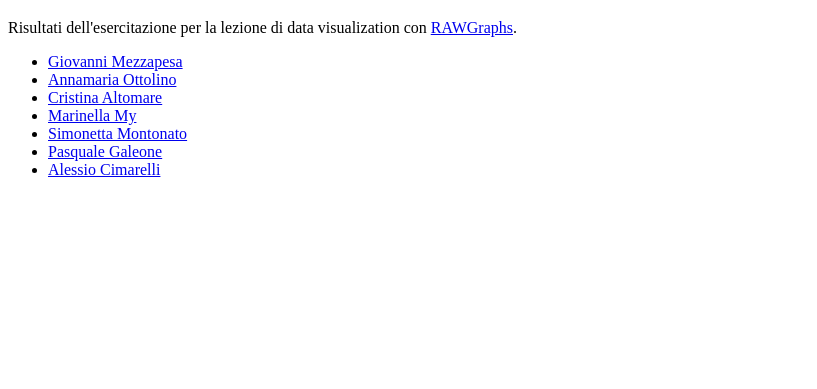
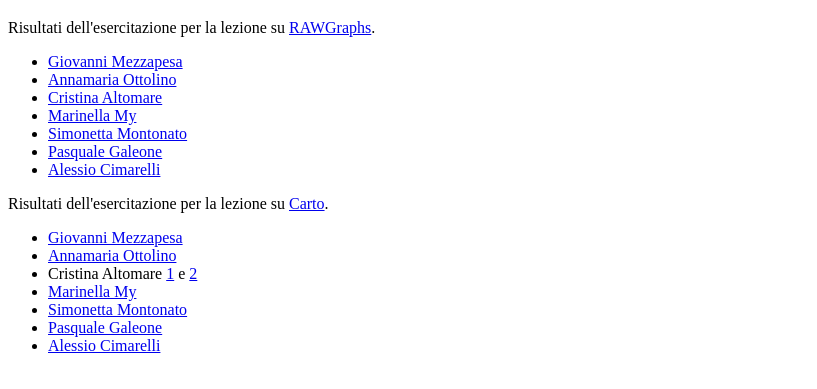
Before and after one commit to jenkin/master-data-science-bari-20171028, a plain HTML site: page index.html in a window 1280 px wide. Shown: the part 61-450 px from the top of the page, without its empty margins (0-817 px from the left). Drawn offline with Linux system fonts and the light colour scheme.

Commit message:
Update index.html

```diff
--- a/index.html
+++ b/index.html
@@ -5,7 +5,7 @@
 </head>
 <body>
   <h1>Master Data Science Bari 20171028 | Data visualization</h1>
-  <p>Risultati dell'esercitazione per la lezione di data visualization con <a href="http://rawgraphs.io/" target="_blank">RAWGraphs</a>.</p>
+  <p>Risultati dell'esercitazione per la lezione su <a href="http://rawgraphs.io/" target="_blank">RAWGraphs</a>.</p>
   <ul>
     <li><a href="giovanni-mezzapesa/film-dell-anno.html">Giovanni Mezzapesa</a></li>
     <li><a href="annamaria-ottolino/investimenti-richiesti-provincia-settore.html">Annamaria Ottolino</a></li>
@@ -15,5 +15,15 @@
     <li><a href="pasquale-galeone/Movimento%20turistico%20alberghiero%20ad%20Alberobello%20nel%202016.html">Pasquale Galeone</a></li>
     <li><a href="alessio-cimarelli/Voti%20del%20Referendum%20del%204%20Dicembre%202016.html">Alessio Cimarelli</a></li>
   </ul>
+  <p>Risultati dell'esercitazione per la lezione su <a href="http://carto.com/" target="_blank">Carto</a>.</p>
+  <ul>
+    <li><a href="https://giovanni-mezzapesa.carto.com/builder/74a6eae6-4ad9-4ca7-86be-79e8d48de755/embed">Giovanni Mezzapesa</a></li>
+    <li><a href="https://trottolina91.carto.com/builder/6bbc2969-516d-4c75-a0fe-4688c9ff5d1e/embed">Annamaria Ottolino</a></li>
+    <li>Cristina Altomare <a href="https://cristinaaltomare.carto.com/builder/8e21bbf1-5e33-4b18-adae-04f970deec90/embed">1</a> e <a href="https://cristinaaltomare.carto.com/builder/023835f7-2cb3-41b6-b567-dd7d9a05f88a/embed">2</a></li>
+    <li><a href="https://marinella.carto.com/builder/65427f10-6bf4-4096-b699-3fe92bcb9966/embed">Marinella My</a></li>
+    <li><a href="https://simonetta.carto.com/builder/16e7b8b8-809e-4485-9a58-88043b0d7b4d/embed">Simonetta Montonato</a></li>
+    <li><a href="https://pasqualegaleone.carto.com/builder/b4c39ee5-113a-490e-9b7a-24dd233f7db8/embed">Pasquale Galeone</a></li>
+    <li><a href="https://jenkin.carto.com/builder/015467ff-5512-4829-a18c-8ac7c620bd7e/embed">Alessio Cimarelli</a></li>
+  </ul>
 </body>
 </html>
```
